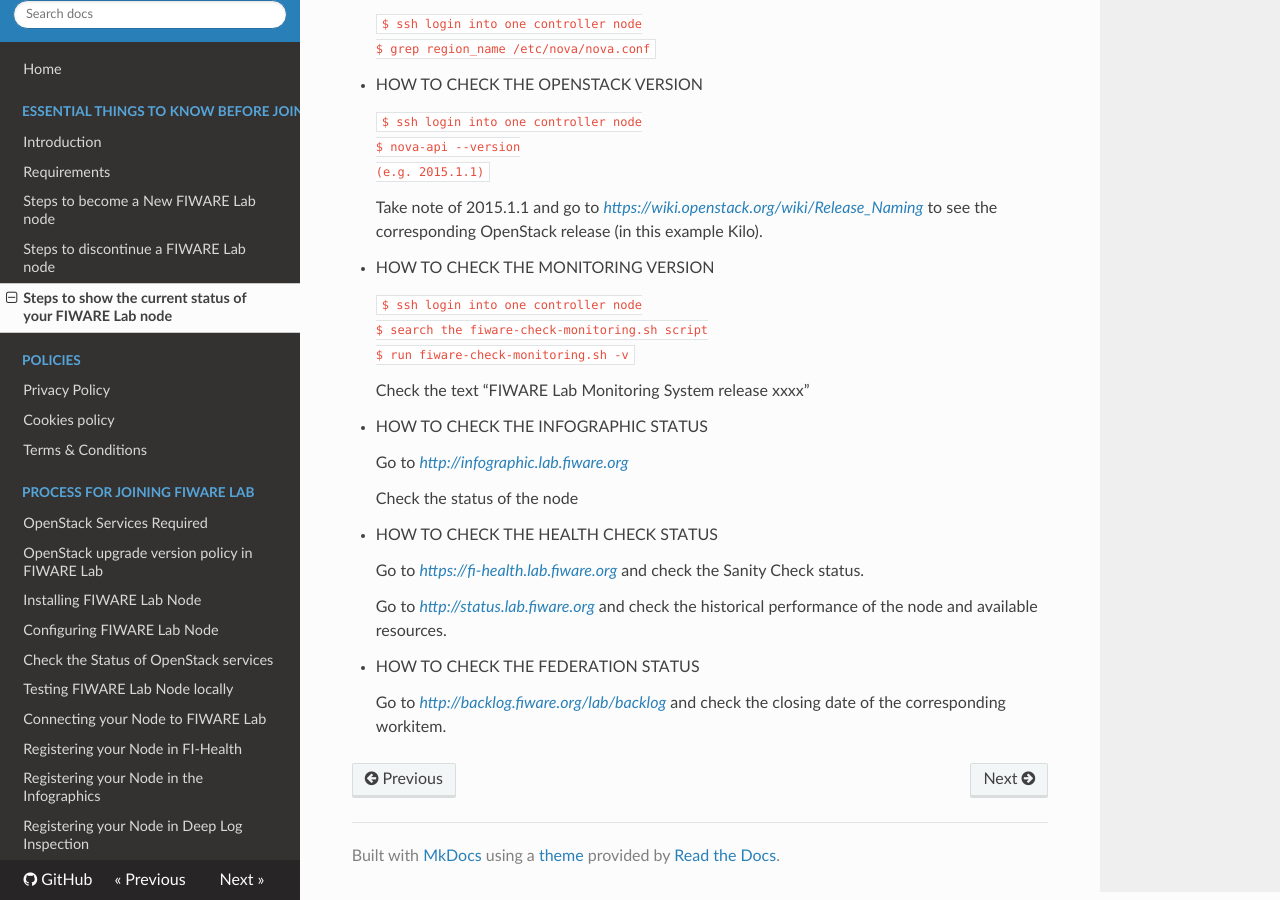
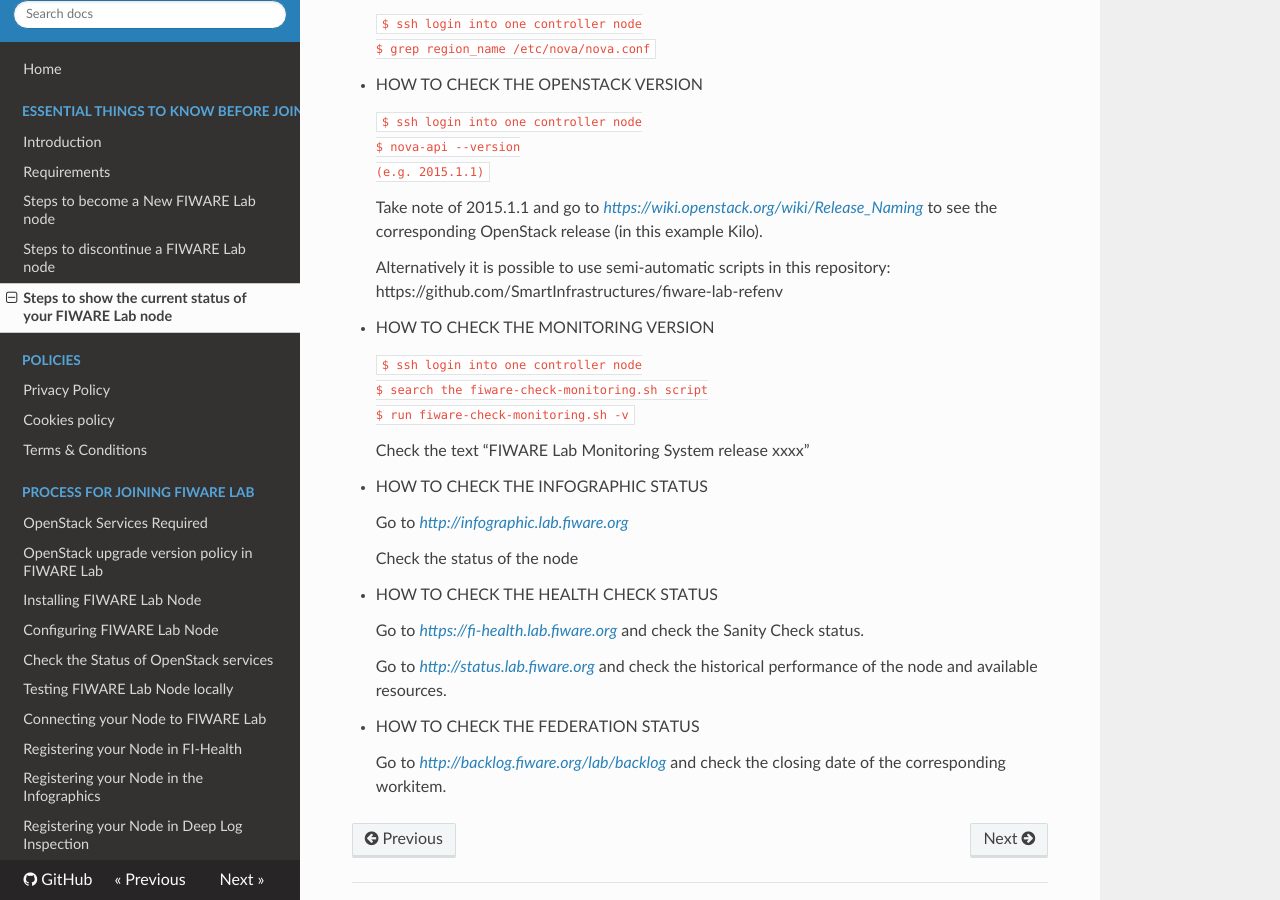
Before and after one commit to martel-innovate/join-fiware-lab-guide, an MkDocs documentation site: the page built from docs/1.essentials/5.steps_status.md, in a window 1280 px wide and 900 px high, scrolled down 517 px. Built offline with MkDocs 1.6.1, drawn with Linux system fonts in a browser that asks for light colours; nearby versions of some CDN libraries; comment, search, counter and statistics services are not loaded; old or Windows-style settings are respelled for this version of MkDocs.

Commit message:
Update 5.steps_status.md

````diff
--- a/docs/1.essentials/5.steps_status.md
+++ b/docs/1.essentials/5.steps_status.md
@@ -33,6 +33,8 @@
     [*https://wiki.openstack.org/wiki/Release_Naming*](https://wiki.openstack.org/wiki/Release_Naming)
     to see the corresponding OpenStack release (in this example Kilo).
 
+    Alternatively it is possible to use semi-automatic scripts in this repository: https://github.com/SmartInfrastructures/fiware-lab-refenv
+
 - HOW TO CHECK THE MONITORING VERSION
 
     ```
````
